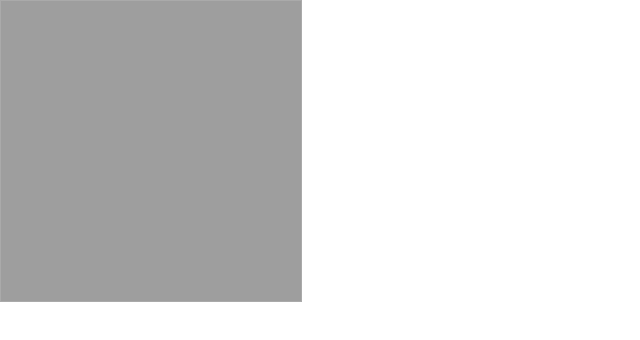
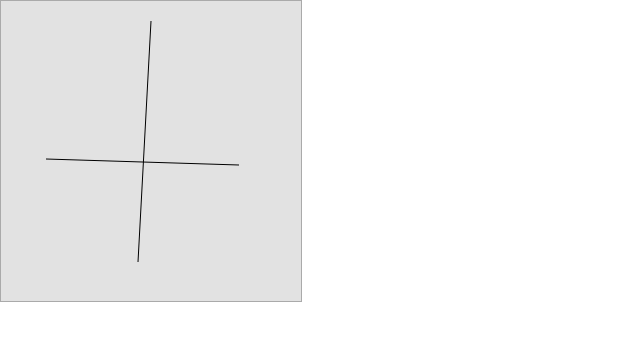
Before and after one commit to imranshuvo/talking-avatar, a plain HTML site: page index.html in a window 1280 px wide. Shown: the whole page, without its empty margins (0-640 px from the left). Drawn offline with Linux system fonts and the light colour scheme.

Commit message:
Initialize the canvas

```diff
--- a/index.html
+++ b/index.html
@@ -8,7 +8,11 @@
     <link rel="stylesheet" href="style.css">
 </head>
 <body>
-    <canvas id="sCanvas"></canvas>
+    <div class="container">
+        <canvas id="sCanvas"></canvas>
+    </div>
+
+
     <!-- Scripts -->
     <script src="script.js"></script>
 </body>
--- a/script.js
+++ b/script.js
@@ -10,5 +10,24 @@ canvas.width = 300;
 canvas.height = 300;
 
 image.onload = function(){
+    ctx.globalAlpha = 0.3;
     ctx.drawImage(image, 0, 0, canvas.width, canvas.height );
+    ctx.globalAlpha = 1;
+
+    drawMe();
 }
+
+function drawMe(){
+    //ctx.beginPath(); //Begins the path
+    ctx.moveTo(150,20);  //Start the line to draw
+    ctx.lineTo(137,261); //upto this point from .moveTo
+    ctx.moveTo(45,158);
+    ctx.lineTo(238, 164)
+    ctx.stroke(); //Draw the line now
+}
+
+
+// Event Listeners
+canvas.addEventListener('click', (event) => {
+    console.log(event.x, event.y);
+});
--- a/style.css
+++ b/style.css
@@ -4,7 +4,18 @@
 }
 body {
     box-sizing: border-box;
+    width: 100%;
+    height: 100vh;
 }
 canvas {
     border: 1px solid #aaa;
 }
+/* .container {
+    width: 90%;
+    min-width: 300px;
+    display: flex;
+    align-items: center;
+    justify-content: center;
+    height: 100%;
+    margin: 3rem auto;
+} */
```
